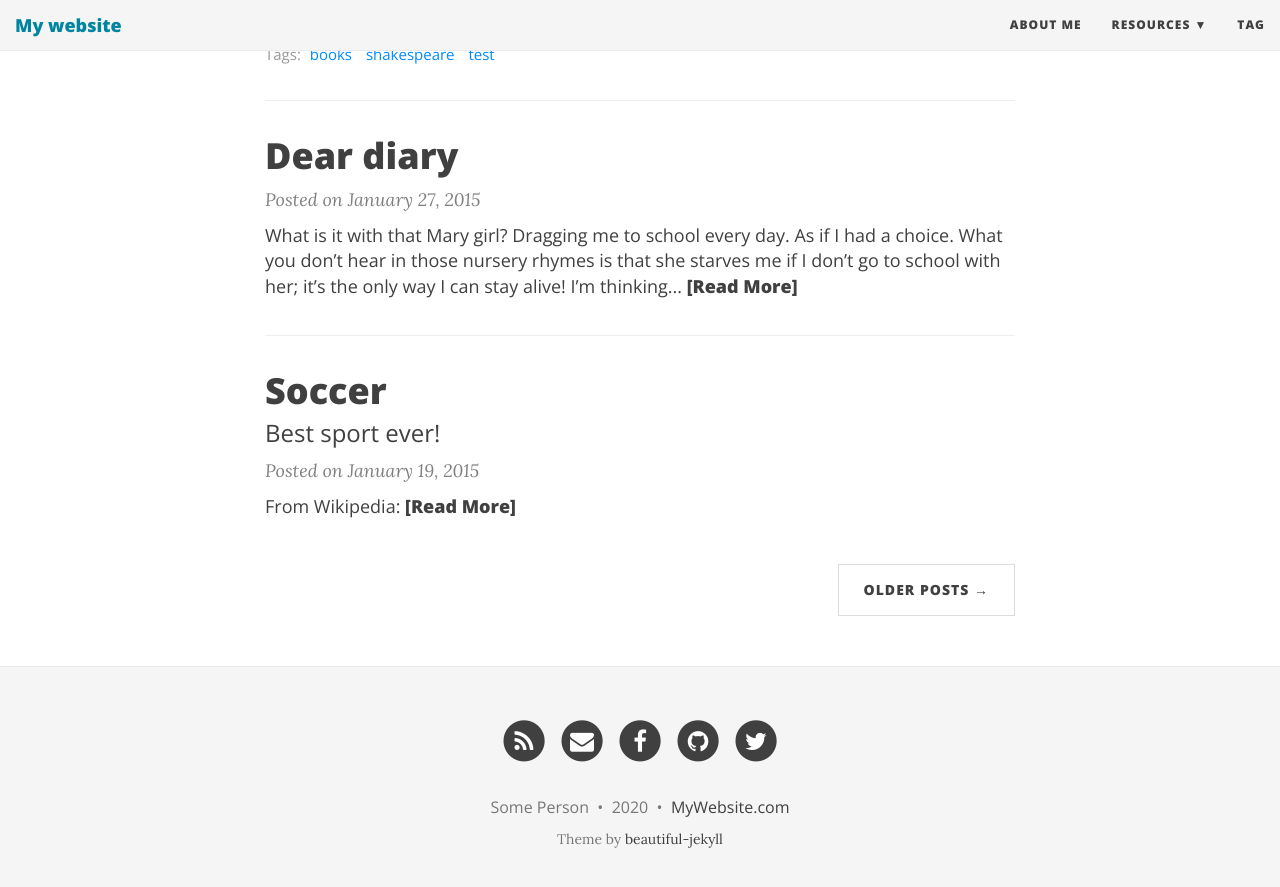
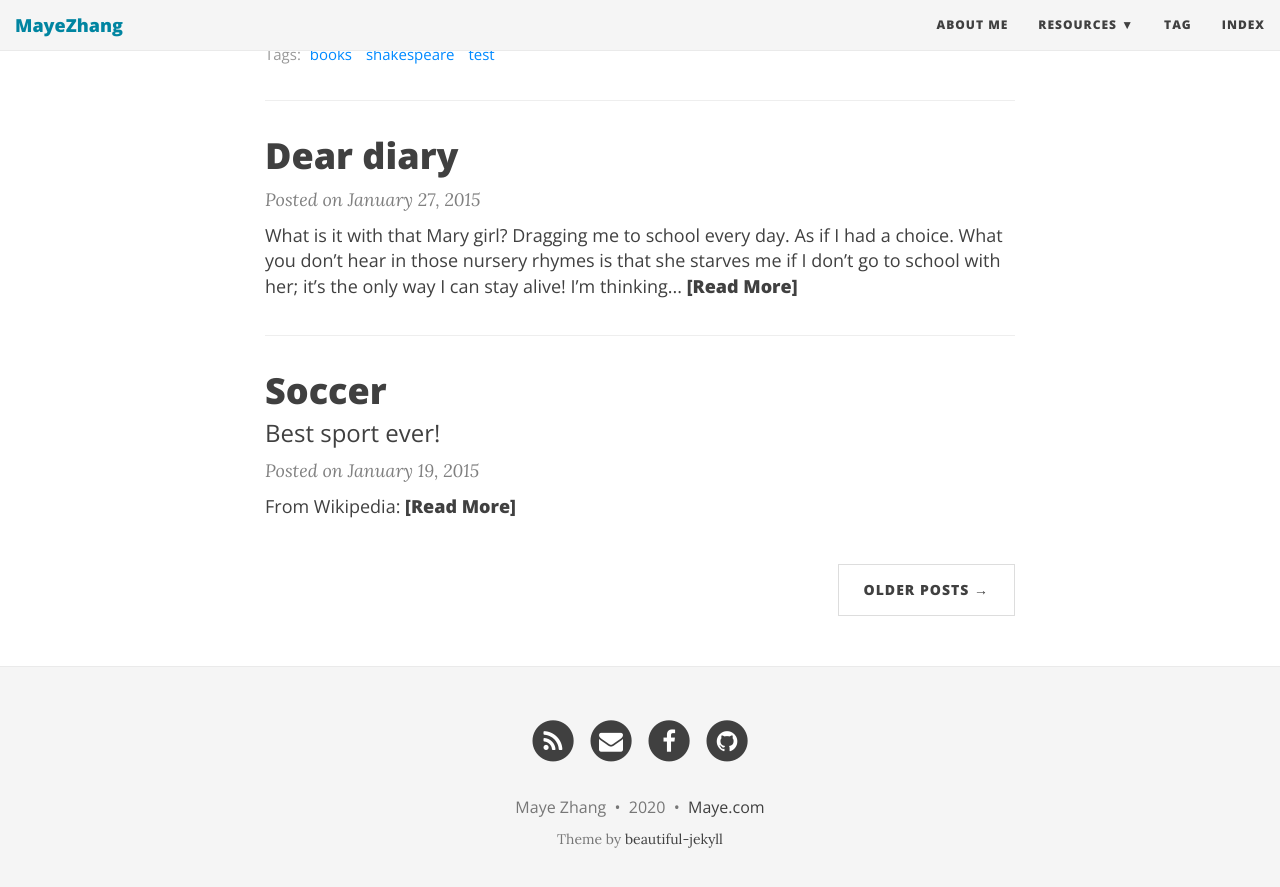
Before and after one commit to MayeZhang/MayeZhang.github.io, a Jekyll site: the page built from index.html, in a window 1280 px wide and 900 px high, scrolled down 1134 px. Shown: the top 887 px of the window. Built offline with Jekyll 4.4.1, drawn with Linux system fonts in a browser that asks for light colours; nearby versions of some CDN libraries; the list of posts is cut into pages by our own code.

Commit message:
Update _config.yml

```diff
--- a/_config.yml
+++ b/_config.yml
@@ -1,10 +1,10 @@
 # --- General options --- #
 
 # Name of website
-title: My website
+title: MayeZhang
 
 # Short description of your site
-description: hhh wireless communication
+description: wireless communication
 
 # --- Local development options ---
 # If your website is hosted locally rather than on GitHub, then you need to uncomment the next two parameters to set the url and baseurl
@@ -25,6 +25,7 @@ navbar-links:
     - Beautiful Jekyll: "http://deanattali.com/beautiful-jekyll/"
     - Learn markdown: "http://www.markdowntutorial.com/"
   Tag: "tags"
+  Index: "index"
 
 # Image to show in the navigation bar - image must be a square (width = height)
 # Remove this parameter if you don't want an image in the navbar
@@ -60,7 +61,7 @@ footer-link-col: "#404040"
 # Change all these values or delete the ones you don't want.
 # Important: you must keep the "name" parameter, everything else you can remove
 author:
-  name: Some Person
+  name: Maye Zhang
 
 # Select your active Social Network Links.
 # Uncomment the links you want to show in the footer and add your information to each link.
@@ -71,7 +72,7 @@ social-network-links:
   email: "someone@example.com"
   facebook: deanattali
   github: daattali
-  twitter: false
+#  twitter: daattali
 #  reddit: yourname
 #  linkedin: daattali
 #  xing: yourname
@@ -93,7 +94,7 @@ share-links-active:
 
 # How to display the link to the website in the footer
 # Remove this if you don't want a link in the footer
-url-pretty: "MyWebsite.com"  # eg. "deanattali.com/beautiful-jekyll"
+url-pretty: "Maye.com"  # eg. "deanattali.com/beautiful-jekyll"
 
 # --- Web Statistics Section --- #
 
```
